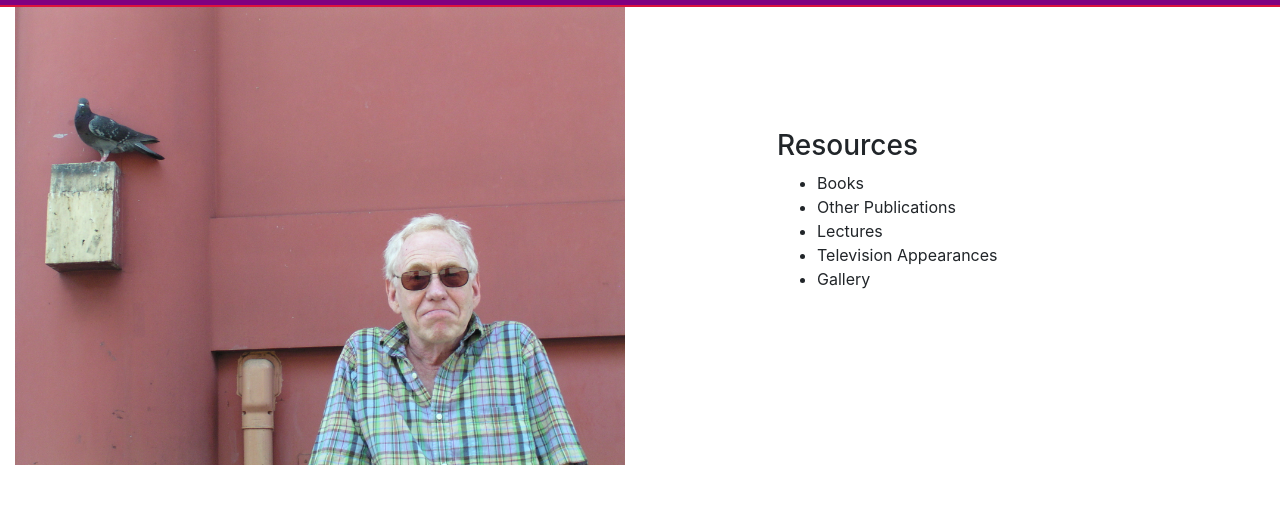
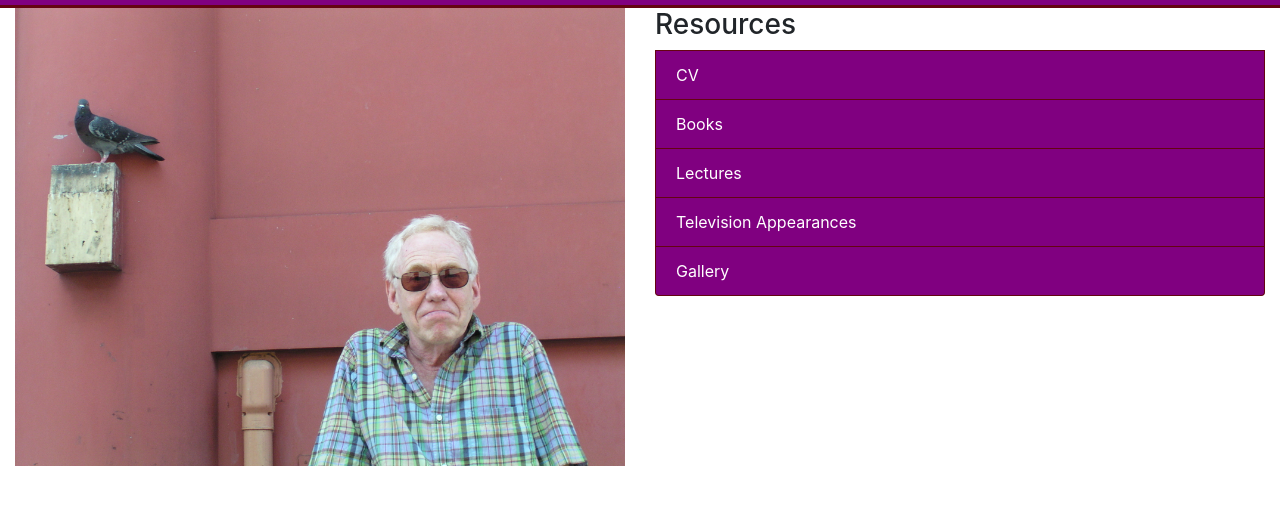
Before and after one commit to stephanedreyfus/bertPage, a website: page index.html in a window 1280 px wide. Shown: the part 51-556 px from the top of the page. Drawn offline with nearby package versions, Linux system fonts and the light colour scheme.

Commit message:
Improved bootstrap link list.

```diff
--- a/index.css
+++ b/index.css
@@ -1,6 +1,6 @@
 .menu_bar {
     background: purple;
-    border-bottom: 2px solid crimson;
+    border-bottom: 3px solid #640411;
 }
 
 .example {
@@ -14,8 +14,10 @@
     max-width: 100%;
 }
 
-.resources {
-    margin: 20%;
+.resources>a {
+    color: #fff;
+    background: purple;
+    border: 1px solid #640411;
 }
 
 /* #nav-list {
--- a/index.html
+++ b/index.html
@@ -44,27 +44,15 @@
         </ul>
       </div>
     </nav>
-<!--
-    <div class="container">
-      <div class="row">
-        <div class="col example">
-          1 of 2
-        </div>
-        <div class="col example">
-          2 of 2
-        </div>
-      </div>
-      <div class="row">
-        <div class="col example">
-          1 of 3
-        </div>
-        <div class="col example">
-          2 of 3
-        </div>
-        <div class="col example">
-          3 of 3
-        </div>
-      </div>
+
+    <!-- <div class="list-group">
+      <a href="#" class="list-group-item list-group-item-action active">
+        Cras justo odio
+      </a>
+      <a href="#" class="list-group-item list-group-item-action">Dapibus ac facilisis in</a>
+      <a href="#" class="list-group-item list-group-item-action">Morbi leo risus</a>
+      <a href="#" class="list-group-item list-group-item-action">Porta ac consectetur ac</a>
+      <a href="#" class="list-group-item list-group-item-action disabled" tabindex="-1" aria-disabled="true">Vestibulum at eros</a>
     </div> -->
 
   <section class="container-fluid">
@@ -73,15 +61,13 @@
         <img id="tokyo_bert" class="img-fluid" src="./media/tokyo_bert_2004.jpg" alt="Bert Contemplates">
       </div>
       <div class="col">
-        <div class="resources">
+        <div class="list-group resources">
           <h3>Resources</h3>
-          <ul>
-            <li>Books</li>
-            <li>Other Publications</li>
-            <li>Lectures</li>
-            <li>Television Appearances</li>
-            <li>Gallery</li>
-          </ul>
+          <a href="#" class="list-group-item list-group-item-action">CV</a>
+          <a href="https://en.wikipedia.org/wiki/Hubert_Dreyfus#Works" class="list-group-item list-group-item-action">Books</a>
+          <a href="#" class="list-group-item list-group-item-action">Lectures</a>
+          <a href="#" class="list-group-item list-group-item-action">Television Appearances</a>
+          <a href="#" class="list-group-item list-group-item-action">Gallery</a>
         </div>
       </div>
     </div>
```
